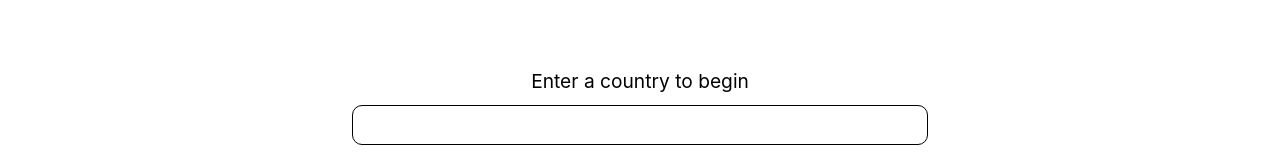
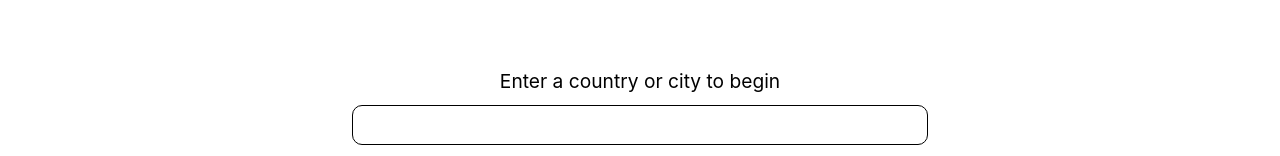
Before and after one commit to rebecca-romeo/free-travel, a React (Create React App) app: page / in a window 1280 px wide. Shown: the part 746-902 px from the top of the page. Built offline with nearby package versions, Linux system fonts and the light colour scheme; no server answers.

Commit message:
updated search bar label

```diff
--- a/src/components/Form.js
+++ b/src/components/Form.js
@@ -5,7 +5,7 @@ const Form = (props) => {
     <form
     onSubmit={props.handleSubmit}
     className="wrapper">
-      <label htmlFor="userLocationChoice">Enter a country to begin</label>
+      <label htmlFor="userLocationChoice">Enter a country or city to begin</label>
       <input
       onChange={props.userChoice}
       type="text"
```
